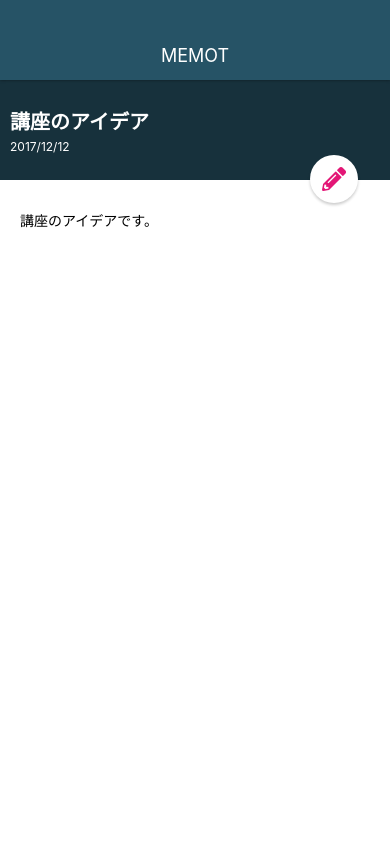
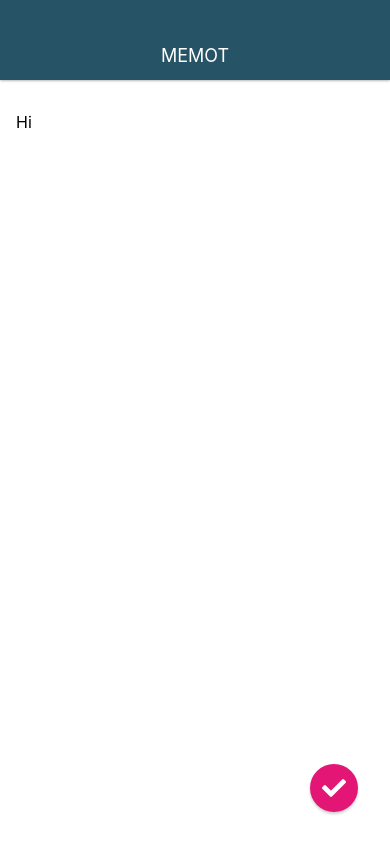
Before and after one commit to Tai-Yaki/MemoApp, a React Native app: screen / in a window 390 px wide. Built offline with nearby package versions, Linux system fonts and the light colour scheme.

Commit message:
Create memoEditScreen

```diff
--- a/App.jsx
+++ b/App.jsx
@@ -4,6 +4,7 @@
 import AppBar from './src/components/AppBar';
 import MemoListScreen from './src/screens/MemoListScreen';
 import MemoDetailScreen from './src/screens/MemoDetailScreen';
+import MemoEditScreen from './src/screens/MemoEditScreen';
 
 export default class App extends React.Component {
   render() {
@@ -11,7 +12,8 @@
       <View style={styles.container}>
         <AppBar />
         {/* <MemoListScreen /> */}
-        <MemoDetailScreen />
+        {/* <MemoDetailScreen /> */}
+        <MemoEditScreen />
       </View>
     );
   }
--- a/src/elements/CircleButton.jsx
+++ b/src/elements/CircleButton.jsx
@@ -7,6 +7,7 @@
 const CustomIcon = createIconSet({
   pencil: '\uf303',
   plus: '\uf067',
+  check: '\uf00c',
 }, 'FontAwesome');
 
 class CircleButton extends React.Component {
--- /dev/null
+++ b/src/screens/MemoEditScreen.jsx
@@ -0,0 +1,35 @@
+import React from 'react';
+import {
+  StyleSheet, View, TextInput,
+} from 'react-native';
+
+import CircleButton from '../elements/CircleButton';
+
+class MemoEditScreen extends React.Component {
+  render() {
+    return (
+      <View style={styles.container}>
+        <TextInput style={styles.memoEditInput} multiline value="Hi" />
+        <CircleButton name="check" />
+      </View>
+    );
+  }
+}
+
+const styles = StyleSheet.create({
+  container: {
+    flex: 1,
+    width: '100%',
+  },
+  memoEditInput: {
+    backgroundColor: '#fff',
+    flex: 1,
+    paddingTop: 32,
+    paddingBottom: 16,
+    paddingRight: 16,
+    paddingLeft: 16,
+    fontSize: 16,
+  },
+});
+
+export default MemoEditScreen;
```
